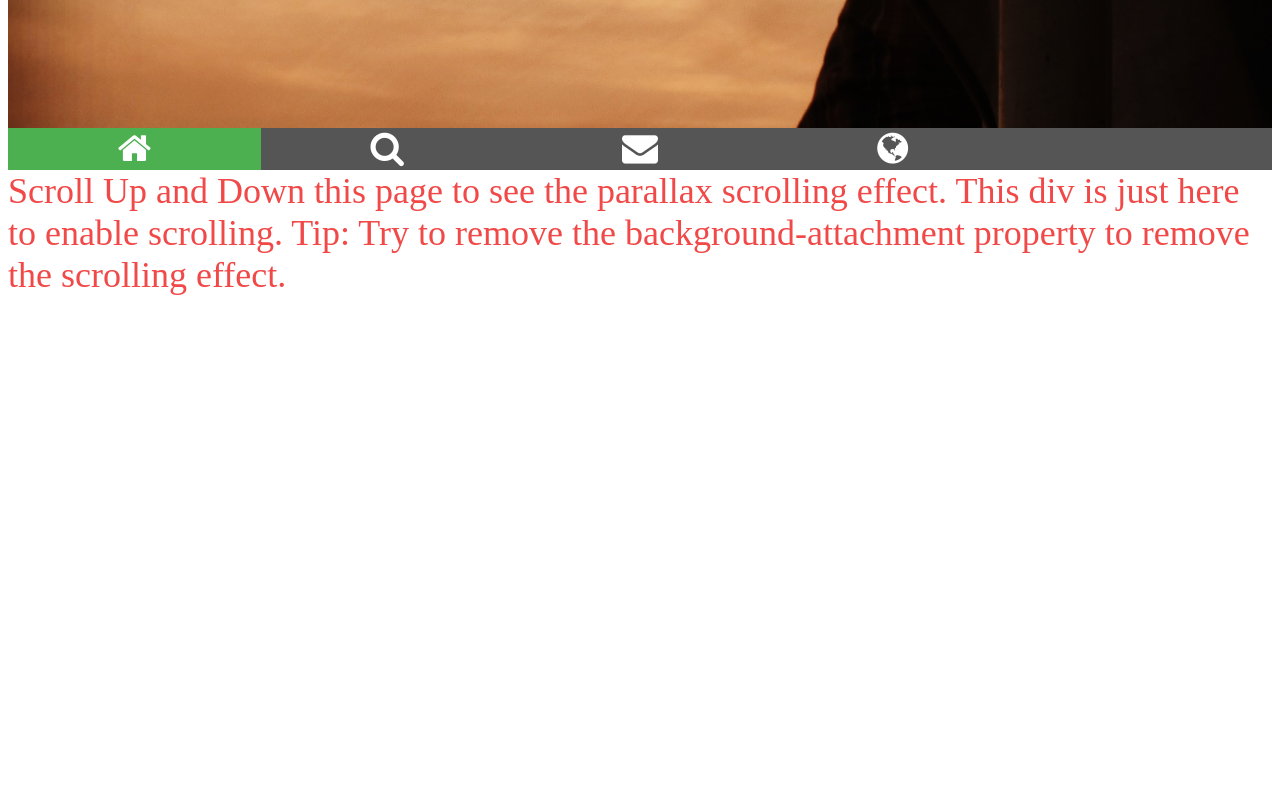
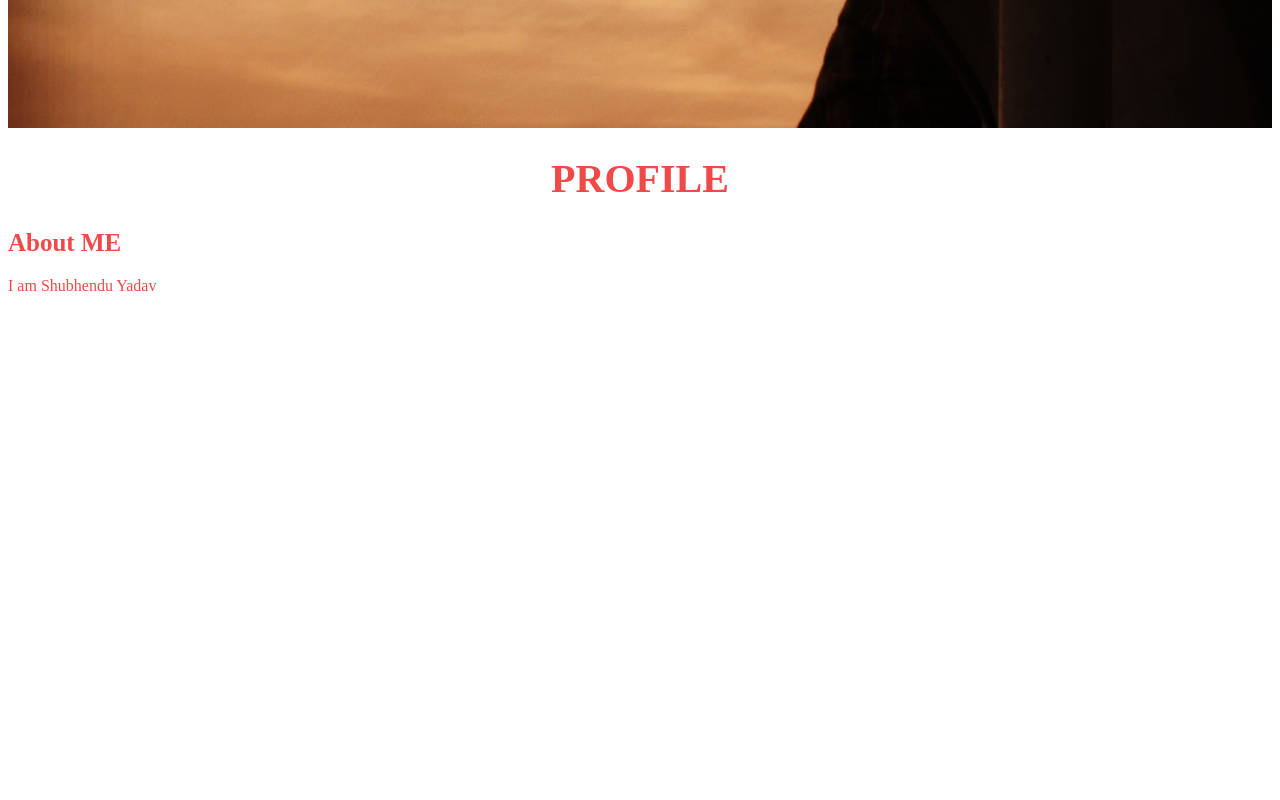
Before and after one commit to rijndaelsy/website, a plain HTML site: page index.html in a window 1280 px wide. Shown: the part 680-1480 px from the top of the page. Drawn offline with Linux system fonts and the light colour scheme.

Commit message:
making some final changes

```diff
--- a/index.html
+++ b/index.html
@@ -9,26 +9,28 @@
   </head>
   <body>
     <div class="front-page">
-
       <h1>Hey! I am Shubhendu Yadav</h1>
       <p>And I am a developer</p>
+
     </div>
 
-    <div class="icon-bar">
-      <a class="active" href="#"><i class="fa fa-home"></i></a>
-      <a href="#"><i class="fa fa-search"></i></a>
-      <a href="#"><i class="fa fa-envelope"></i></a>
-      <a href="#"><i class="fa fa-globe"></i></a>
-      <a href="#"><i class="fa fa-contact"></i></a>
-    </div>
-    <div class="textbox">
-Scroll Up and Down this page to see the parallax scrolling effect.
-This div is just here to enable scrolling.
-Tip: Try to remove the background-attachment property to remove the scrolling effect.
+    <!-- profile -->
+    <div class="profile">
+      <h1>PROFILE</h1>
+      <h2>About ME</h2>
+      <p>I am Shubhendu Yadav</p>
 </div>
-  <div class="profile">
+
+  <!-- skills -->
+<div class="skills">
+
+</div>
+<!-- projects -->
+  <div class="projects">
 
   </div>
+
+
 
 <!-- contact -->
   <div class="contact">
--- a/styles/master1.css
+++ b/styles/master1.css
@@ -38,37 +38,26 @@ body, html {
   transform: translate(-50%,+50%);
 }
 
-.icon-bar {
-    width: 100%; /* Full-width */
-    background-color: #555; /* Dark-grey background */
-    overflow: auto; /* Overflow due to float */
+.profile{
+  height:720px;
+  color:rgb(241, 72, 72);
+  background-color: white;
 }
 
-.icon-bar a {
-    float: left; /* Float links side by side */
-    text-align: center; /* Center-align text */
-    width: 20%; /* Equal width (5 icons with 20% width each = 100%)
-    padding: 12px 0; /* Some top and bottom padding */
-    transition: all 0.3s ease; /* Add transition for hover effects */
-    color: white; /* White text color */
-    font-size: 36px; /* Increased font size */
+.profile h1{
+  font-size: 40px;
+  text-align: center;
+  top: 10%;
+
 }
 
-.icon-bar a:hover {
-    background-color: #000; /* Add a hover color */
+.profile h2{
+  font-size: 25px;
+  text-align: left;
+  top: 20%;
 }
 
-.active {
-    background-color: #4CAF50; /* Add an active/current color */
-}
-
-.textbox{
-  height:1000px;
-  color:rgb(241, 72, 72);
-  background-color: white;
-  font-size:36px;
-}
-.profile{
+.skills{
   background-image: url('../images/startup.jpg');
   height: 100%;
   background-attachment: fixed;
```
